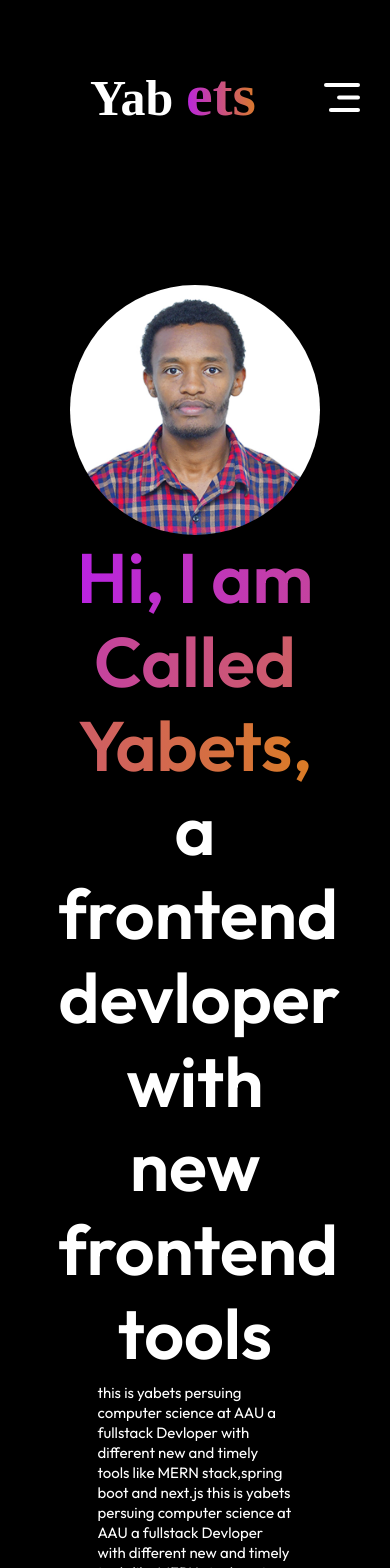
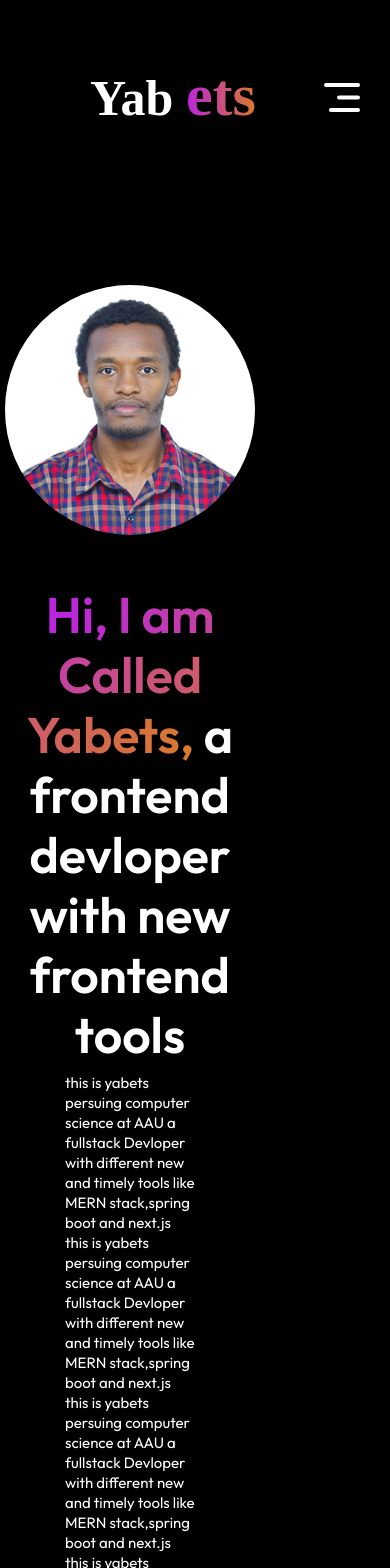
Before and after one commit to yabuz87/portfolio, a React (Vite) app: page / in a window 390 px wide. Shown: the top 1568 px of the page. Built offline with nearby package versions, Linux system fonts and the light colour scheme; a web font is replaced by a local one.

Commit message:
these are the rest styling for responsivnes of the navbar

```diff
--- a/src/components/Footer/Footer.jsx
+++ b/src/components/Footer/Footer.jsx
@@ -1,5 +1,7 @@
 import React from 'react'
 import footerLogo from "../../assets/footer_logo.svg"
+import 'bootstrap-icons/font/bootstrap-icons.css';
+import 'bootstrap-icons/font/bootstrap-icons.css';
 import userIcon from "../../assets/user_icon.svg";
 import  "./footer.css";
 
@@ -8,7 +10,7 @@ const Footer = () => {
     <div className="fotter">
       <div className="footer-top">
     <div className="footer-top-left">
-      <img src={footerLogo}/>
+    <span className="logoname">Yab <span className="logoname-end">ets</span></span>
       <p> I am a frontend Developer from, Ethiopia with 1 year of experience </p>
     </div>
     <div className="footer-top-right">
@@ -22,7 +24,8 @@ const Footer = () => {
       </div>
       <hr/>
       <div className="footer-bottom">
-      <p className="footer-bottom-left">copyright Yabets.All rights </p>
+      <p className="footer-bottom-left"><i className="bi bi-c-circle"></i>
+      All rights &nbsp; Yabets,</p>
       <div className="footer-bottom-right">
         <p>Term of Services</p>
         <p>Privacy Policy</p>
--- a/src/components/Footer/footer.css
+++ b/src/components/Footer/footer.css
@@ -9,11 +9,13 @@
 {
     display:flex;
     justify-content:space-between;
+    margin:5px 30px;
 }
 .footer-top-left p
 {
     font-size:20px;
     max-width:400px;
+
 }
 .footer-top-right
 {
@@ -54,8 +56,10 @@
 .footer-bottom
 {
     display:flex;
-    justify-content:space-between;
+    justify-content:center;
     font-size:18px;
+    gap:20px;
+    margin:15px 50px;
 
 
 }
--- a/src/components/Navbar/Navbar.css
+++ b/src/components/Navbar/Navbar.css
@@ -109,6 +109,9 @@ ul li:hover
 {
     display:none;
 }
+.nav-mob-open{
+    display:none;
+}
 @media(max-width:768px)
     {
         .navbar{
@@ -148,8 +151,15 @@ ul li:hover
                 transition:right 0.5s;
                 z-index:2;
 
-
+            }
+            .nav-menu li
+            {
+                font-size:30px;
+                padding-left:100px;
+                flex-direction:row;
+                gap:20px;
 
             }
 
+
     }
--- a/src/components/Navbar/Navbar.jsx
+++ b/src/components/Navbar/Navbar.jsx
@@ -1,4 +1,4 @@
-import React, { useState } from "react";
+import React, { useRef, useState } from "react";
 import { Link as AnchorLink } from 'react-scroll';
 import underline from "../../assets/nav_underline.svg";
 import menu_open from "../../assets/menu_open.svg";
@@ -7,13 +7,21 @@ import "./Navbar.css";
 
 function Navbar() {
   const [menu, setMenu] = useState("home");
-
+  const menuRerf=useRef()
+const openMenu=()=>
+{
+  menuRerf.current.style.right="0";
+}
+const closeMenu=()=>
+{
+  menuRerf.current.style.right="-350px";
+}
   return (
     <div className="navbar">
       <span className="logoname">Yab <span className="logoname-end">ets</span></span>
-      <img src={menu_open} alt="" className="nav-mob-open" />
-      <ul className="nav-menu">
-      <img src={menu_close} className="nav-mob-close" alt=""></img>
+      <img src={menu_open} alt="" className="nav-mob-open" onClick={openMenu} />
+      <ul ref={menuRerf} className="nav-menu">
+      <img src={menu_close} className="nav-mob-close" onClick={closeMenu} alt=""></img>
         <li>
           <AnchorLink className='anchor-link' to='home' smooth={true} duration={200}>
             <p onClick={() => setMenu("home")}>Home</p>
--- a/src/components/contact/Contact.jsx
+++ b/src/components/contact/Contact.jsx
@@ -26,6 +26,10 @@ const Contact = () => {
 
     if (res.success) {
       alert(res.message);
+    }
+    else
+    {
+      alert(res.error.message);
     }
   };
   return (
--- a/src/components/hero/Hero.css
+++ b/src/components/hero/Hero.css
@@ -77,3 +77,19 @@
    border-color:#B923E1;
     transition: 0.2s;
 }
+
+@media(max-width:768px)
+{
+    .hero{
+        display:flex;
+        justify-content: center;
+        align-items:center;
+        margin-bottom:120px;
+        width:260px;
+    }
+    .hero h1{
+        margin-top:50px;
+        width:90%;
+        font-size:50px;
+    }
+}
```
